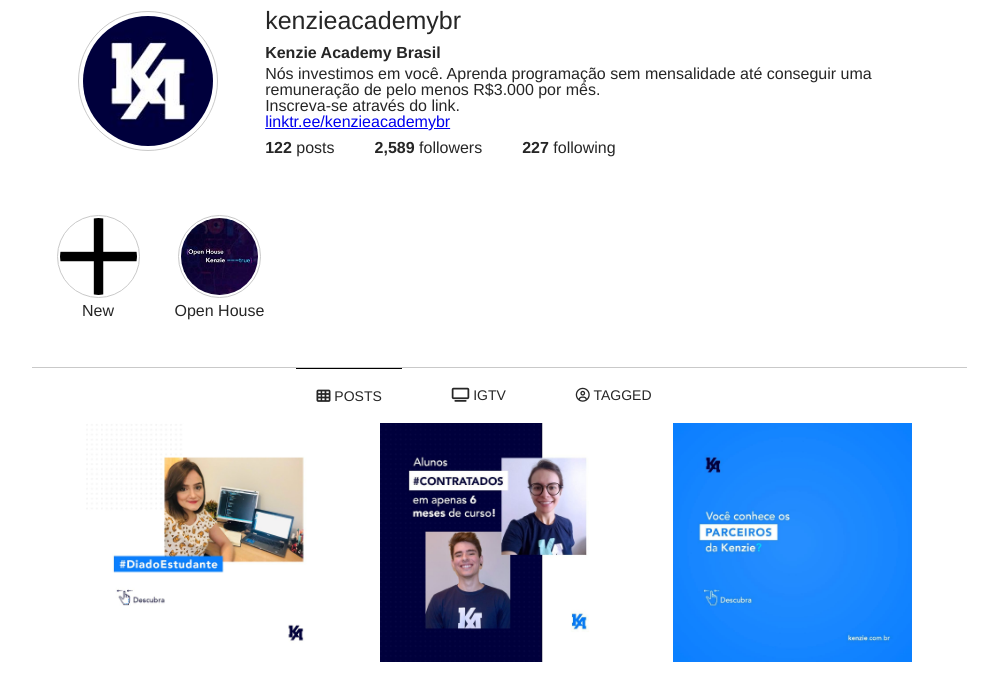
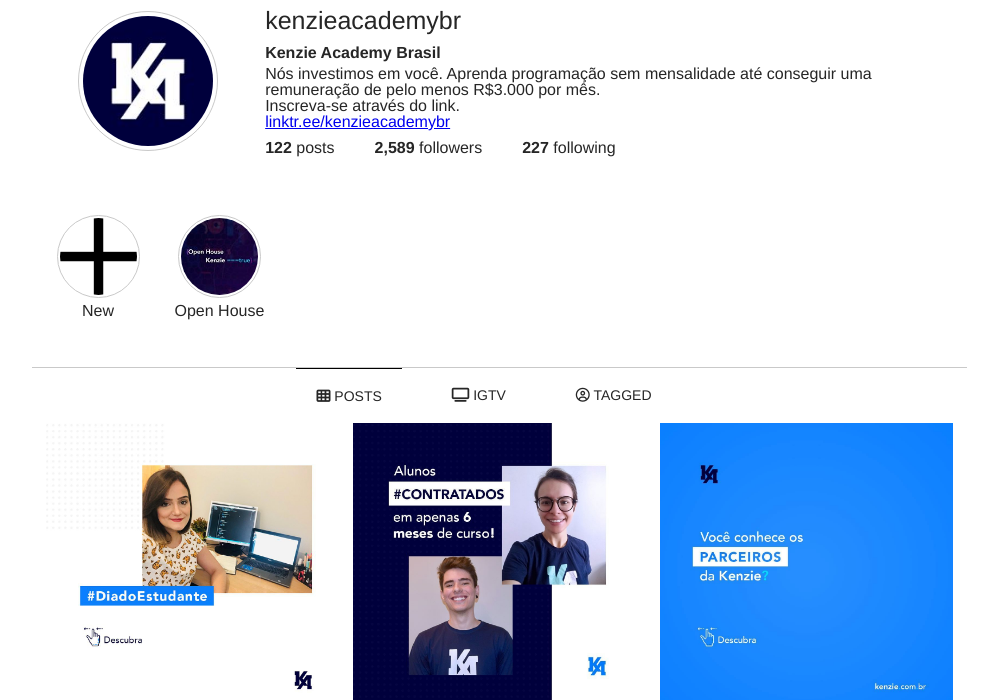
Before and after one commit to Kenzie-Academy-Brasil-Developers/rede-social-sprint-2-Ericv258, a plain HTML site: page index.html in a window 1280 px wide. Shown: the part 35-735 px from the top of the page, without its empty margins (141-1139 px from the left). Drawn offline with Linux system fonts and the light colour scheme.

Commit message:
Mudando post-max-width

```diff
--- a/css/style.css
+++ b/css/style.css
@@ -17,7 +17,7 @@
 /* VARIÁVEIS */
 :root{
   --max-view-width:935px;
-  --post-max-width:239px;
+  --post-max-width:293px;
   --highlighted-stories-max-width:77px;
   --img-border-color:#C9C9C9 ;
   --font-color:#262626;
```
